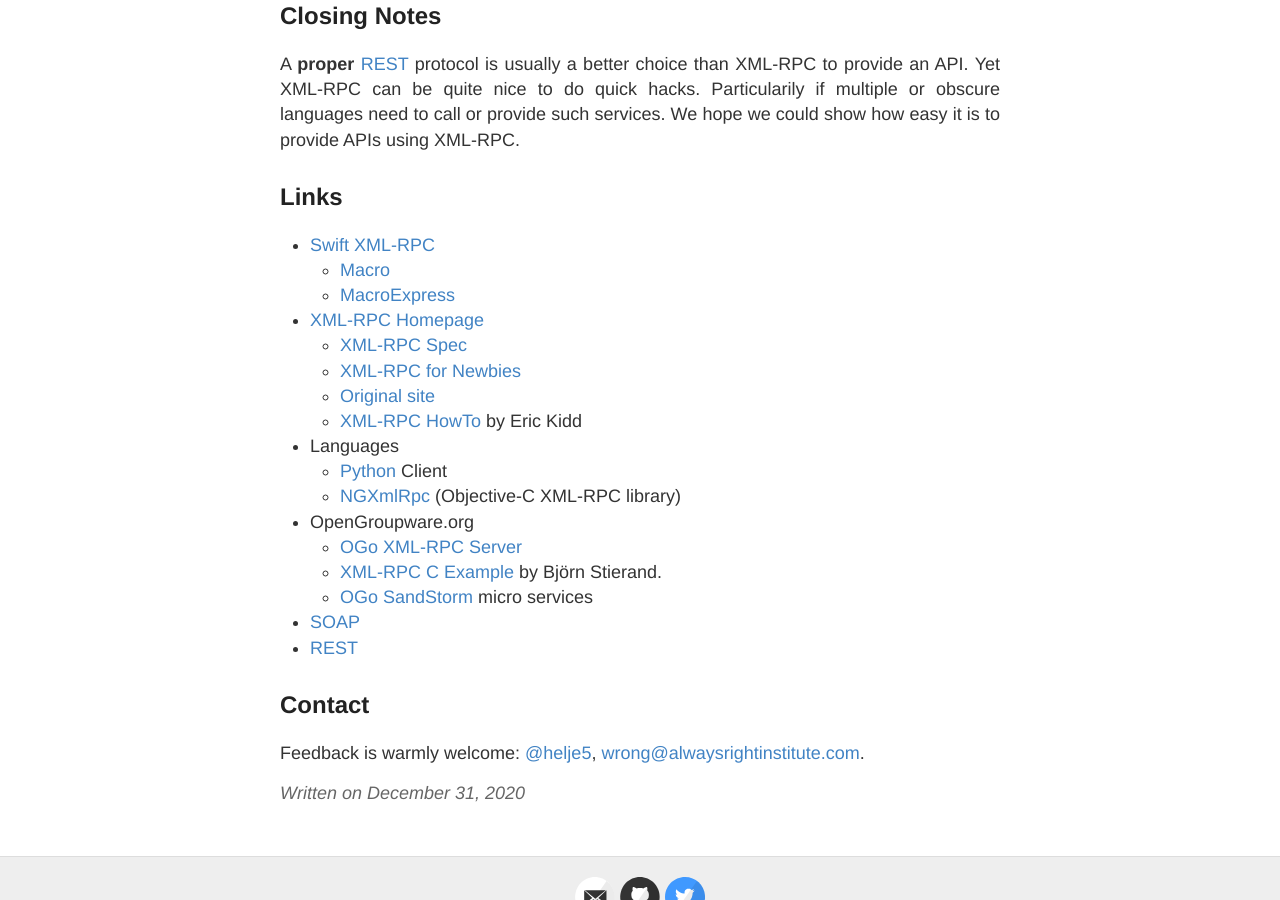
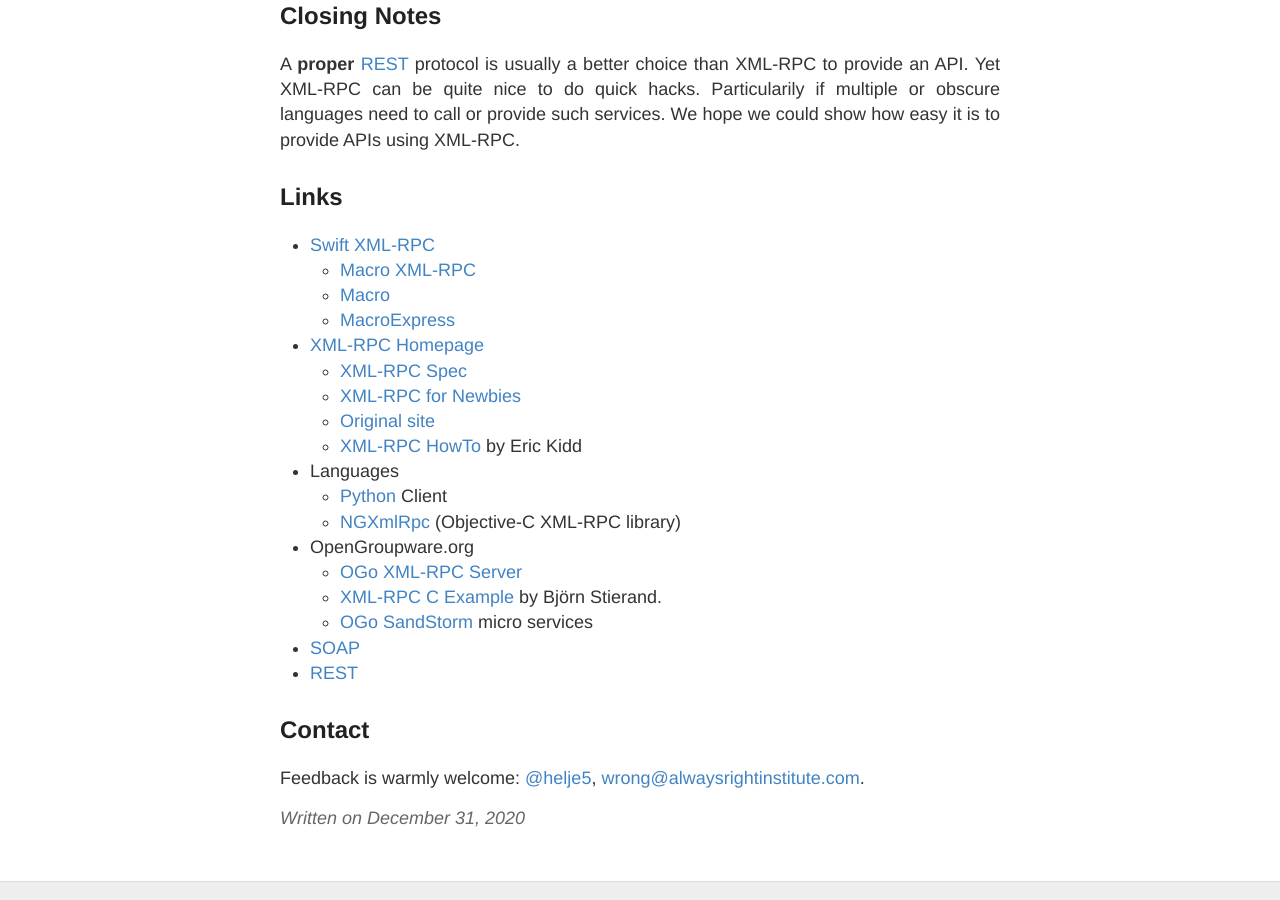
Before and after one commit to AlwaysRightInstitute/alwaysrightinstitute.github.io, a Jekyll site: the page built from _posts/2020-12-31-macro-xmlrpc.md, in a window 1280 px wide and 900 px high, scrolled down 11648 px. Built offline with Jekyll 4.4.1, drawn with Linux system fonts in a browser that asks for light colours.

Commit message:
Update 2020-12-31-macro-xmlrpc.md
Add Macro XML-RPC

```diff
--- a/_posts/2020-12-31-macro-xmlrpc.md
+++ b/_posts/2020-12-31-macro-xmlrpc.md
@@ -557,6 +557,7 @@
 ## Links
 
 - [Swift XML-RPC](https://github.com/AlwaysRightInstitute/SwiftXmlRpc)
+  - [Macro XML-RPC](https://github.com/Macro-swift/MacroXmlRpc)
   - [Macro](https://github.com/Macro-swift/Macro)
   - [MacroExpress](https://github.com/Macro-swift/MacroExpress)
 - [XML-RPC Homepage](http://xmlrpc.com)
```
